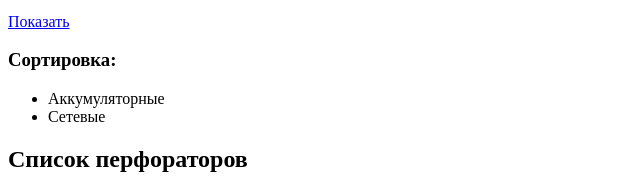
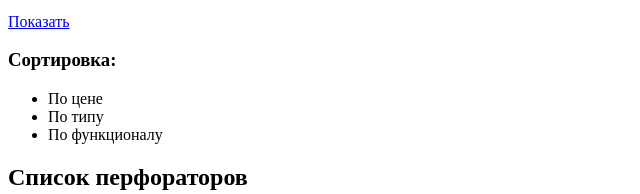
Before and after one commit to kinris/914863-technomart-25, a plain HTML site: page catalog.html in a window 1280 px wide. Shown: the part 812-1006 px from the top of the page, without its empty margins (0-640 px from the left). Drawn offline with Linux system fonts and the light colour scheme.

Commit message:
Исправления в Сортировке

```diff
--- a/catalog.html
+++ b/catalog.html
@@ -91,8 +91,9 @@
       <h3 class="visually-hidden">Сортировка:</h3>
       <!-- форма -->
       <ul class="sorting-list">
-        <li class="sorting-item">Аккумуляторные</li>
-        <li class="sorting-item">Сетевые</li>
+        <li class="sorting-item">По цене</li>
+        <li class="sorting-item">По типу</li>
+        <li class="sorting-item">По функционалу</li>
       </ul>
     </section>
 
```
